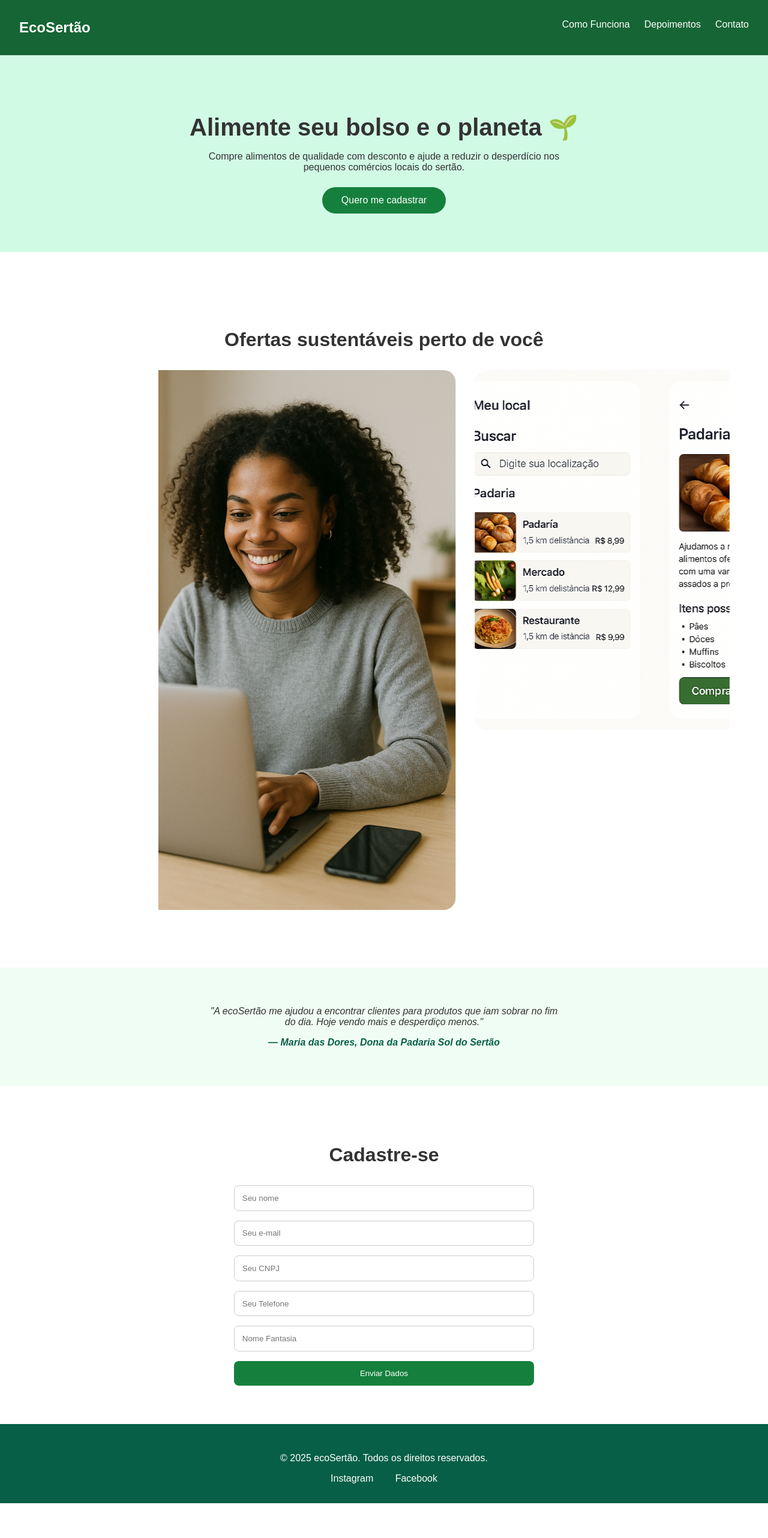
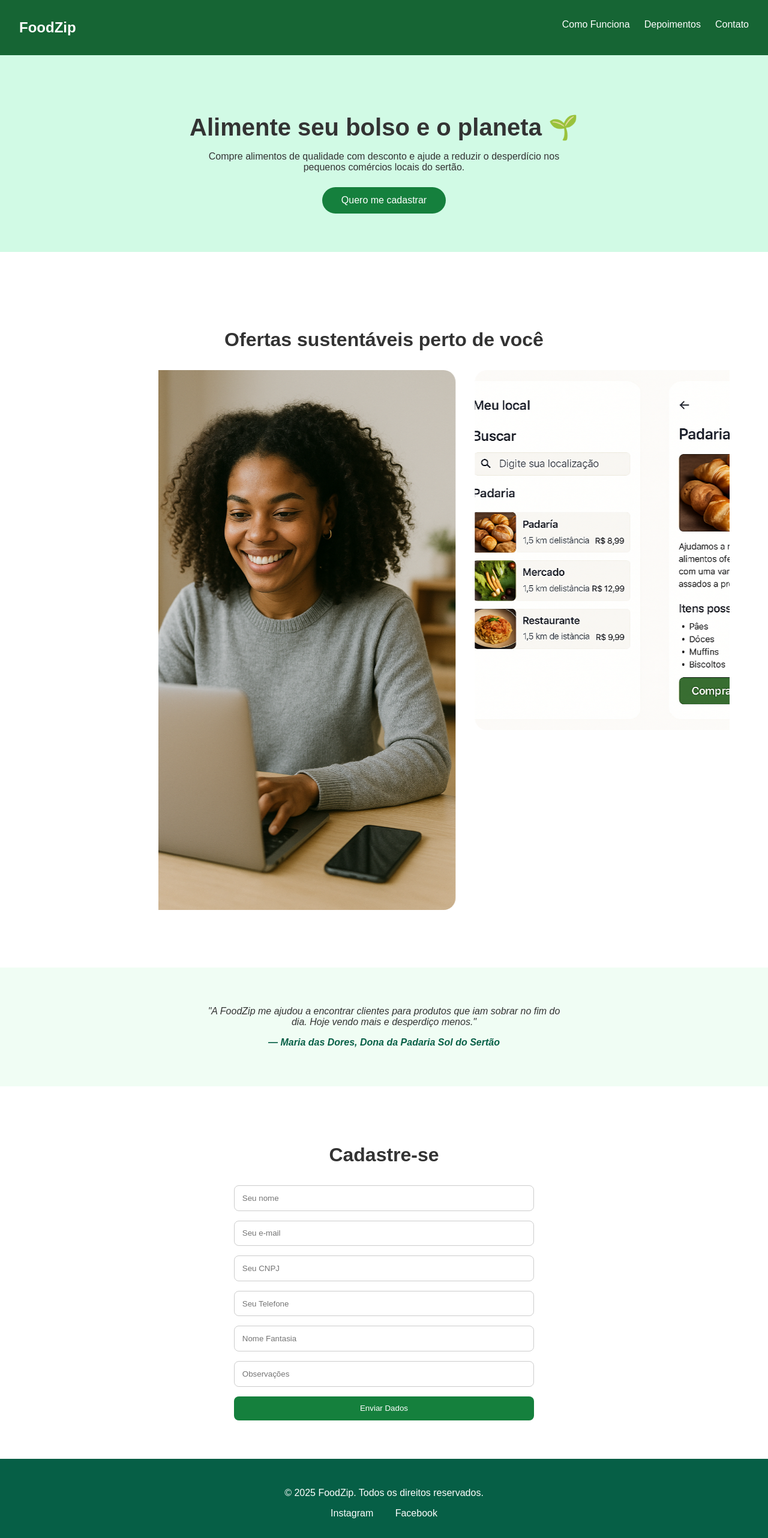
Before and after one commit to ThalesHenri/EcoSertaoLanding, a Django app: page / in a window 1280 px wide. Shown: the whole page at 60% size. Before the commit the page ends 2506 px from the top, so only its background shows below. Run offline with Django 5.2, Linux system fonts and the light colour scheme.

Commit message:
[Novo campo] (Formulário de Captura) criação do campo de 'observações' no formulário de captura.

```diff
--- a/landingPage/main/templates/main/index.html
+++ b/landingPage/main/templates/main/index.html
@@ -4,7 +4,7 @@
 <head>
   <meta charset="UTF-8" />
   <meta name="viewport" content="width=device-width, initial-scale=1.0" />
-  <title>EcoSertão</title>
+  <title>FoodZip</title>
   <link rel="stylesheet" href="{% static 'main/style.css' %}">
 </head>
 <body>
@@ -12,7 +12,7 @@
   <!-- Header -->
 
   <header class="header">
-    <h1 class="logo"><a href=" " style="text-decoration: none; color:white;">EcoSertão</a></h1>
+    <h1 class="logo"><a href=" " style="text-decoration: none; color:white;">FoodZip</a></h1>
 
     <button class="menu-toggle" onclick="toggleMenu()">☰</button>
 
@@ -54,7 +54,7 @@
   <!-- Depoimento -->
   <section id="depoimento" class="depoimento">
     <blockquote>
-      "A ecoSertão me ajudou a encontrar clientes para produtos que iam sobrar no fim do dia. Hoje vendo mais e desperdiço menos."
+      "A FoodZip me ajudou a encontrar clientes para produtos que iam sobrar no fim do dia. Hoje vendo mais e desperdiço menos."
       <span>— Maria das Dores, Dona da Padaria Sol do Sertão</span>
     </blockquote>
   </section>
@@ -69,6 +69,7 @@
       <input type="text" name="cnpj" placeholder="Seu CNPJ" required>
       <input type="number" name="telefone" placeholder="Seu Telefone" required></textarea>
       <input type="text" name="nomeFantasia" placeholder="Nome Fantasia" required>
+      <input type="text" name="observacoes" id="" placeholder="Observações" required>
       <button type="submit">Enviar Dados</button>
     </form>
   </section>
@@ -76,7 +77,7 @@
 
   <!-- Rodapé -->
   <footer class="footer">
-    <p>&copy; 2025 ecoSertão. Todos os direitos reservados.</p>
+    <p>&copy; 2025 FoodZip. Todos os direitos reservados.</p>
     <div class="redes">
       <a href="#">Instagram</a>
       <a href="#">Facebook</a>
--- a/landingPage/main/views.py
+++ b/landingPage/main/views.py
@@ -16,11 +16,12 @@ def enviarMensagem(request):
         cnpj = request.POST.get('cnpj')
         telefone = request.POST.get('telefone')
         nomeFantasia = request.POST.get('nomeFantasia')
+        observacoes = request.POST.get('observacoes')
         email = request.POST.get('email')
         carteiro = EmailSender()
         carteiro.startserver()
         subject = f"Cadastro realizado: {nome} ({email})"
-        mensagem = f"Nome: {nome}\nCNPJ: {cnpj}\nTelefone: {telefone}\nNome Fantasia: {nomeFantasia}\nEmail: {email}"
+        mensagem = f"Nome: {nome}\nCNPJ: {cnpj}\nTelefone: {telefone}\nNome Fantasia: {nomeFantasia}\nEmail: {email}\nObservações: {observacoes}"
         carteiro.sendMensage(subject, mensagem)
 
 
```
